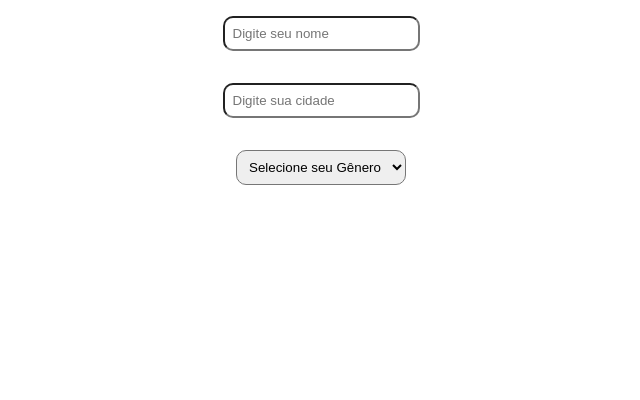
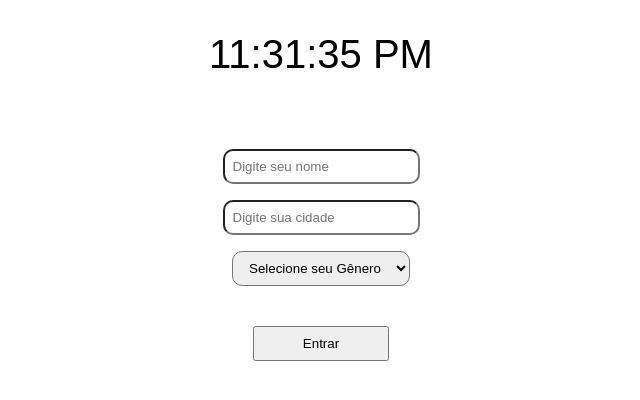
Before and after one commit to Felpsmars/Projeto-14B, a plain HTML site: page landing.html in a window 1280 px wide. Shown: the whole page, without its empty margins (319-959 px from the left). Drawn offline with Linux system fonts and the light colour scheme.

Commit message:
impl: time and forms

```diff
--- a/css/landing.css
+++ b/css/landing.css
@@ -2,6 +2,18 @@
   margin: 0;
   padding: 0;
   box-sizing: border-box;
+}
+
+#time {
+  margin-top: 2rem;
+  display: flex;
+  justify-content: center;
+  font-size: 2.5rem;
+  font-family: sans-serif;
+}
+
+.form {
+  margin-top: 4rem;
 }
 
 .form form label {
@@ -10,21 +22,30 @@
   justify-content: center;
   align-items: center;
   border-radius: 10px;
-  padding: 1rem;
+  padding: 0.5rem;
 }
 
 .form form label input {
+  outline: none;
   display: flex;
   flex-direction: row;
-  justify-content: center;
   align-items: center;
   border-radius: 10px;
-  padding: 0.5rem;
+  padding: 0.5rem 0.5rem;
 }
 
 .form form label select {
-  padding-left: 0.9rem;
-  padding-right: 0.9rem;
-  padding: 0.5rem;
+  padding: 0.5rem 0.5rem;
+  padding-left: 0.75rem;
+  padding-right: 0.75rem;
   border-radius: 10px;
+  outline: none;
 }
+
+form button {
+  display: flex;
+  margin: auto;
+  margin-top: 2rem;
+  justify-content: center;
+  padding: 0.5rem 3rem;
+}
--- a/landing.html
+++ b/landing.html
@@ -5,11 +5,14 @@
     <meta http-equiv="X-UA-Compatible" content="IE=edge" />
     <meta name="viewport" content="width=device-width, initial-scale=1.0" />
     <link rel="stylesheet" href="css/landing.css" />
+    <script defer src="scripts/getHour.js"></script>
+    <body onload="updateClock(); setInterval('updateClock()', 1000 )"></body>
     <title>Personal Schedule</title>
   </head>
   <body>
+    <div id="time"></div>
     <div class="form">
-      <form action="">
+      <form id="form1" action="">
         <label for="">
           <input type="text" placeholder="Digite seu nome" />
         </label>
@@ -21,9 +24,9 @@
             <option value="null">Selecione seu Gênero</option>
             <option value="he">Ele/Dele</option>
             <option value="she">Ela/Dela</option>
-            <option value="bilu">Bilu/teteia</option>
           </select>
         </label>
+        <button type="submit" form="form1" value="Submit">Entrar</button>
       </form>
     </div>
   </body>
--- /dev/null
+++ b/scripts/getHour.js
@@ -0,0 +1,5 @@
+function updateClock() {
+  let date = new Date();
+  let time = date.toLocaleTimeString();
+  document.getElementById('time').innerHTML = ` ${time}`;
+}
```
Also changed, not shown: scripts/java.js (added).
